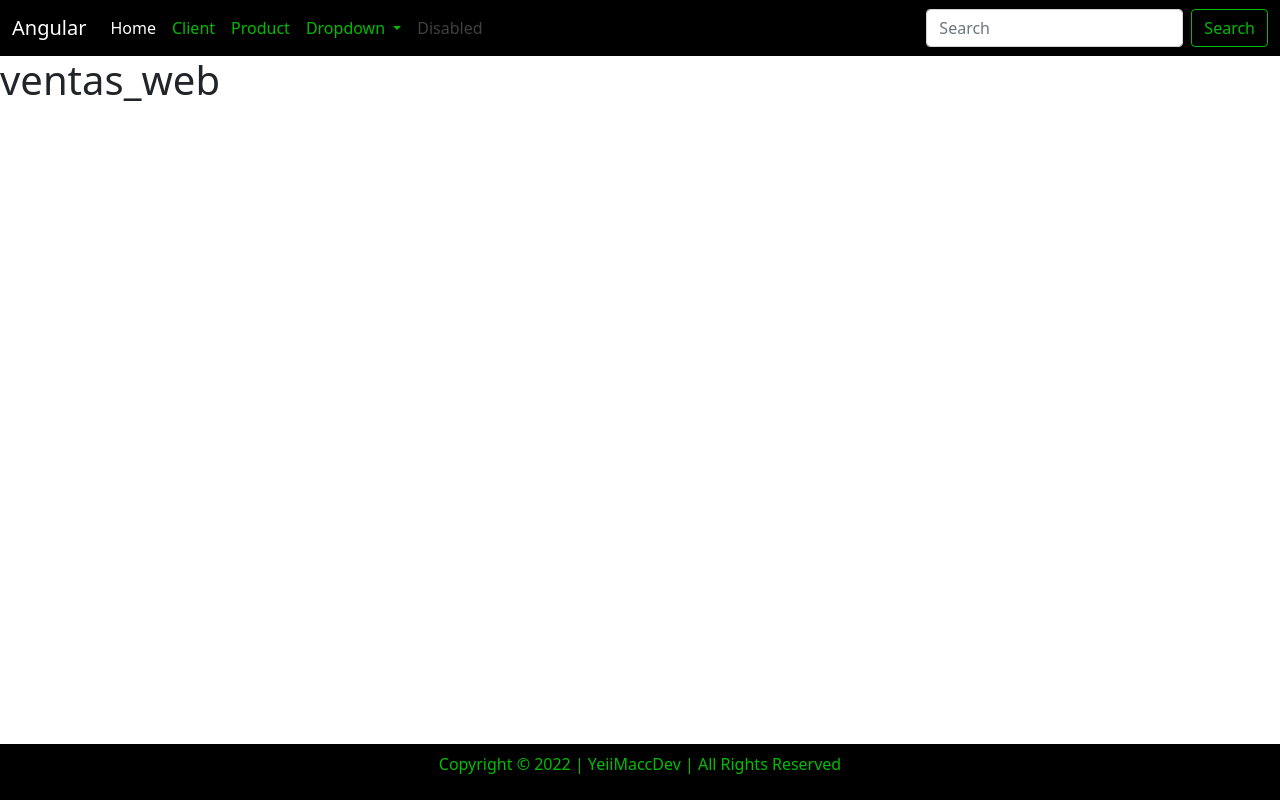
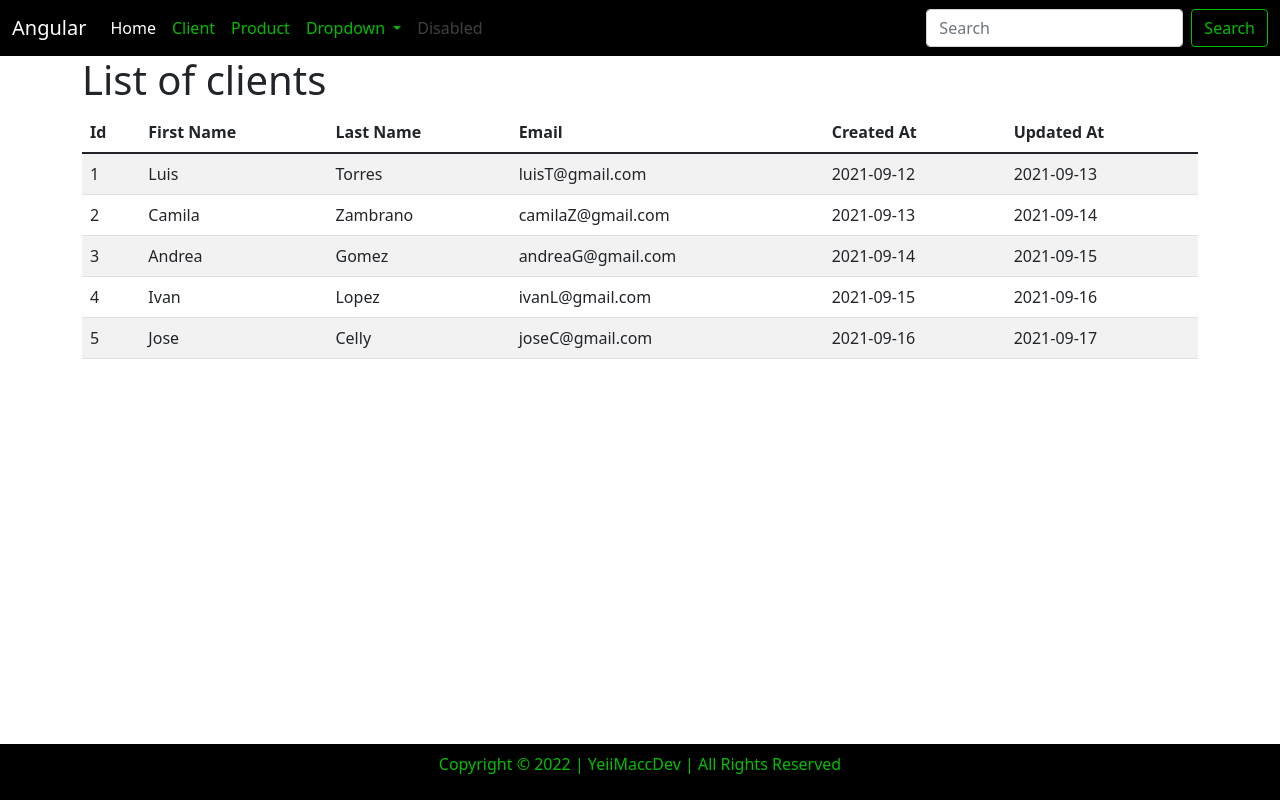
Before and after one commit to YeiiMacc/Ventas_Web_Angular, an Angular app: page / in a window 1280 px wide. Built offline with nearby package versions, Linux system fonts and the light colour scheme.

Commit message:
list clients - temporary data

```diff
--- a/src/app/app.component.html
+++ b/src/app/app.component.html
@@ -1,3 +1,5 @@
 <app-header></app-header>
-<h1> {{ title }}</h1>
+    <div class="container">
+        <app-clients> </app-clients>
+    </div>
 <app-footer></app-footer>
--- a/src/app/clients/client.ts
+++ b/src/app/clients/client.ts
@@ -1,8 +1,12 @@
 export class Client {
-    id: number = 0;
-    firsName: string = '';
-    lastName: string = '';
-    email: string = '';
-    createdAt: string = '';
-    updatedAt: string = '';
+
+    constructor (
+        public id: number,
+        public firstName: string,
+        public lastName: string,
+        public email: string,
+        public createdAt: string,
+        public updatedAt: string
+    ) {}
+
 }
--- a/src/app/clients/clients.component.html
+++ b/src/app/clients/clients.component.html
@@ -1 +1,25 @@
-<p>clients works!</p>
+<h1>List of clients</h1>
+<div class="table-responsive">
+    <table class="table table-striped">
+        <thead>
+            <tr>
+                <th>Id</th>
+                <th>First Name</th>
+                <th>Last Name</th>
+                <th>Email</th>
+                <th>Created At</th>
+                <th>Updated At</th>
+            </tr>
+        </thead>
+        <tbody>
+            <tr *ngFor="let client of clients">
+                <td> {{ client.id }} </td>
+                <td> {{ client.firstName }} </td>
+                <td> {{ client.lastName }} </td>
+                <td> {{ client.email }} </td>
+                <td> {{ client.createdAt }} </td>
+                <td> {{ client.updatedAt }} </td>
+            </tr>
+        </tbody>
+    </table>
+</div>
--- a/src/app/clients/clients.component.ts
+++ b/src/app/clients/clients.component.ts
@@ -1,15 +1,20 @@
-import { Component, OnInit } from '@angular/core';
+import { Component } from '@angular/core';
+import { Client } from './client';
 
 @Component({
   selector: 'app-clients',
   templateUrl: './clients.component.html',
   styleUrls: ['./clients.component.css']
 })
-export class ClientsComponent implements OnInit {
+export class ClientsComponent  {
+  title = 'List of clients';
 
-  constructor() { }
-
-  ngOnInit(): void {
-  }
+  clients: Client[] = [
+    new Client(1, 'Luis', 'Torres', 'luisT@gmail.com', '2021-09-12', '2021-09-13'),
+    new Client(2, 'Camila', 'Zambrano', 'camilaZ@gmail.com', '2021-09-13', '2021-09-14'),
+    new Client(3, 'Andrea', 'Gomez', 'andreaG@gmail.com', '2021-09-14', '2021-09-15'),
+    new Client(4, 'Ivan', 'Lopez', 'ivanL@gmail.com', '2021-09-15', '2021-09-16'),
+    new Client(5, 'Jose', 'Celly', 'joseC@gmail.com', '2021-09-16', '2021-09-17'),
+  ]
 
 }
```
